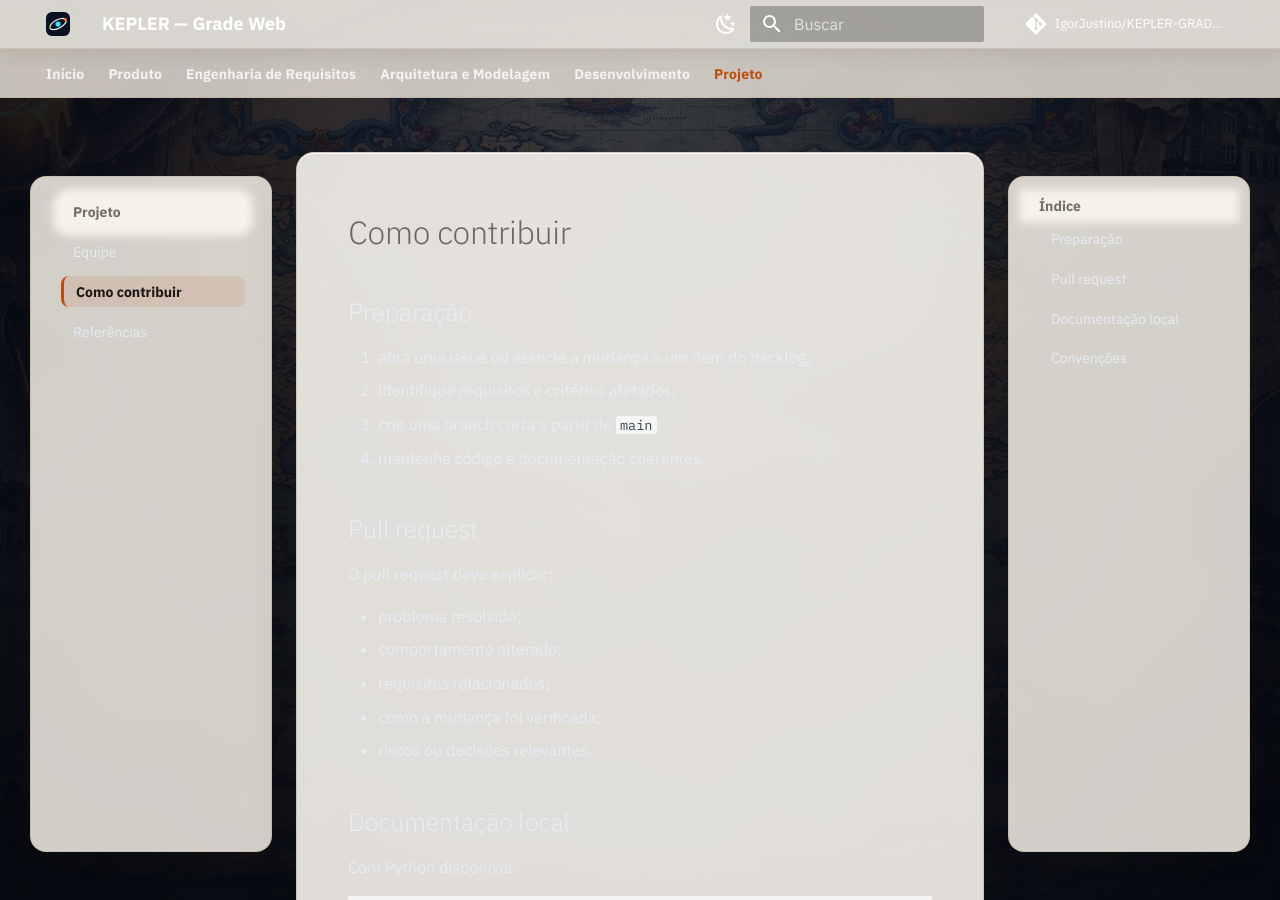
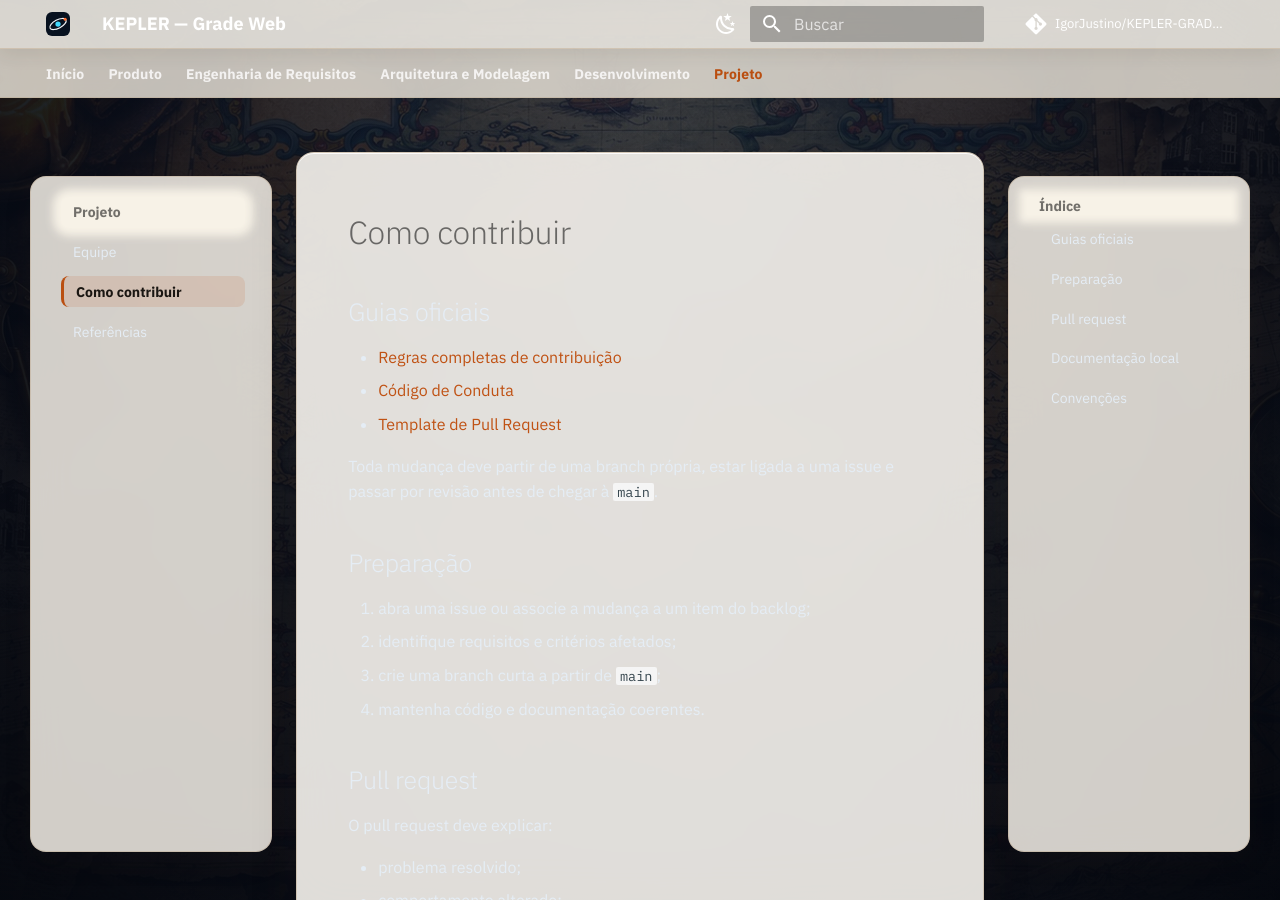
Before and after one commit to IgorJustino/KEPLER-GRADE-WEB, an MkDocs documentation site: the page built from docs/projeto/contribuicao.md, in a window 1280 px wide and 900 px high. Built offline with MkDocs 1.6.1 and Material for MkDocs 9.7.7, drawn with Linux system fonts in a browser that asks for light colours; comment, search, counter and statistics services are not loaded.

Commit message:
docs(projeto): completar fluxo de contribuicao

```diff
--- a/docs/projeto/contribuicao.md
+++ b/docs/projeto/contribuicao.md
@@ -1,4 +1,12 @@
 # Como contribuir
+
+## Guias oficiais
+
+- [Regras completas de contribuição](https://github.com/IgorJustino/KEPLER-GRADE-WEB/blob/main/CONTRIBUTING.md)
+- [Código de Conduta](https://github.com/IgorJustino/KEPLER-GRADE-WEB/blob/main/CODE_OF_CONDUCT.md)
+- [Template de Pull Request](https://github.com/IgorJustino/KEPLER-GRADE-WEB/blob/main/.github/pull_request_template.md)
+
+Toda mudança deve partir de uma branch própria, estar ligada a uma issue e passar por revisão antes de chegar à `main`.
 
 ## Preparação
 
```
Also changed, not shown: .github/pull_request_template.md (added).
